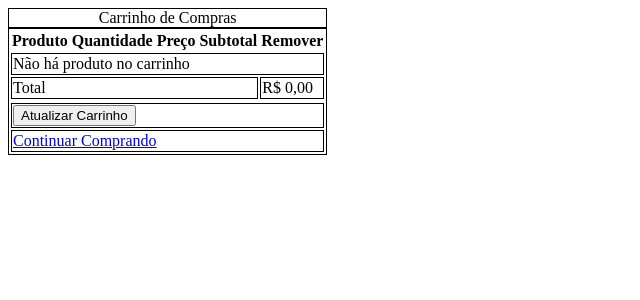
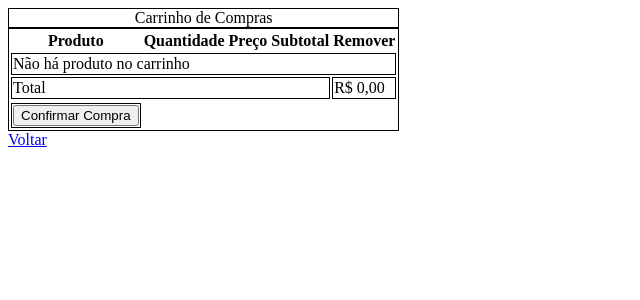
Before and after one commit to Yasmin-pontes/REYNTECH, a PHP site: page /REYNTECH/pags/carrinho.php in a window 1280 px wide. Shown: the top 300 px of the page, without its empty margins (0-640 px from the left). Run offline with PHP 8.4, Linux system fonts and the light colour scheme; data that the repository does not hold is empty.

Commit message:
Versão 0.34 Carrinho arrumado

```diff
--- a/pags/carrinho.php
+++ b/pags/carrinho.php
@@ -69,13 +69,7 @@ include_once("../php/conexao.php");
                 <th>Remover</th>
             </tr>
         </thead>
-            <form action="?acao=up" method="POSt">
-        <tfoot>
-            <tr>
-                <td colspan="5"><input type="submit" value="Atualizar Carrinho"></td>
-            </tr>
-            <td colspan="5"><a href="pag_produtos.php">Continuar Comprando</a></td>
-        </tfoot>
+            <form action="?acao=up" id="form" method="POST">
         <tbody>
                 <?php
                     if(count($_SESSION['carrinho']) == 0){
@@ -94,7 +88,7 @@ include_once("../php/conexao.php");
 
                             echo '<tr>
                                     <td>'.$nome.'</td>
-                                    <td> <input type="text" size="3" name="prod['.$id.']" value="'.$qtd.'"> </td>
+                                    <td> <input type="number" onchange="alterar()" id="qtd" name="prod['.$id.']" value="'.$qtd.'"> </td>
                                     <td>R$ '.$valor.'</td>
                                     <td>R$ '.$sub.'</td>
                                     <td><a href="?acao=del&id='.$row['cd_produto'].'"> Remover <a/></td>
@@ -105,16 +99,31 @@ include_once("../php/conexao.php");
                     echo '<tr>
                             <td colspan="4"> Total </td>
                             <td>R$ '.$total.'</td>
-                          <tr>';
+                          <tr>
+                          <tr>
+                          <td> <input type="button" onclick="comprar()" value="Confirmar Compra"> </td>
+                          </tr>
+                          ';
                 ?>
         </tbody>
             </form>
     </table>
+    <a href="pag_produtos.php">Voltar</a>
+</body>
 
-</body>
 <style>
 table, tr, td, caption {
   border:1px solid black;
 }
 </style>
+
+<script>
+function alterar() {
+    document.getElementById("form").submit();
+}
+function comprar(){
+    window.location.assign("../php/comprovante.php");
+    }
+</script>
+
 </html>
--- a/pags/pag_produtos.php
+++ b/pags/pag_produtos.php
@@ -7,7 +7,9 @@
   <title>Produtos</title>
 </head>
 <body>
-
+<a href="../index.php"> VOLTAR </a>
+<br>
+<a href="carrinho.php"> CARRINHO </a>
 <?php
 session_start();
 include_once("../php/conexao.php");
```
